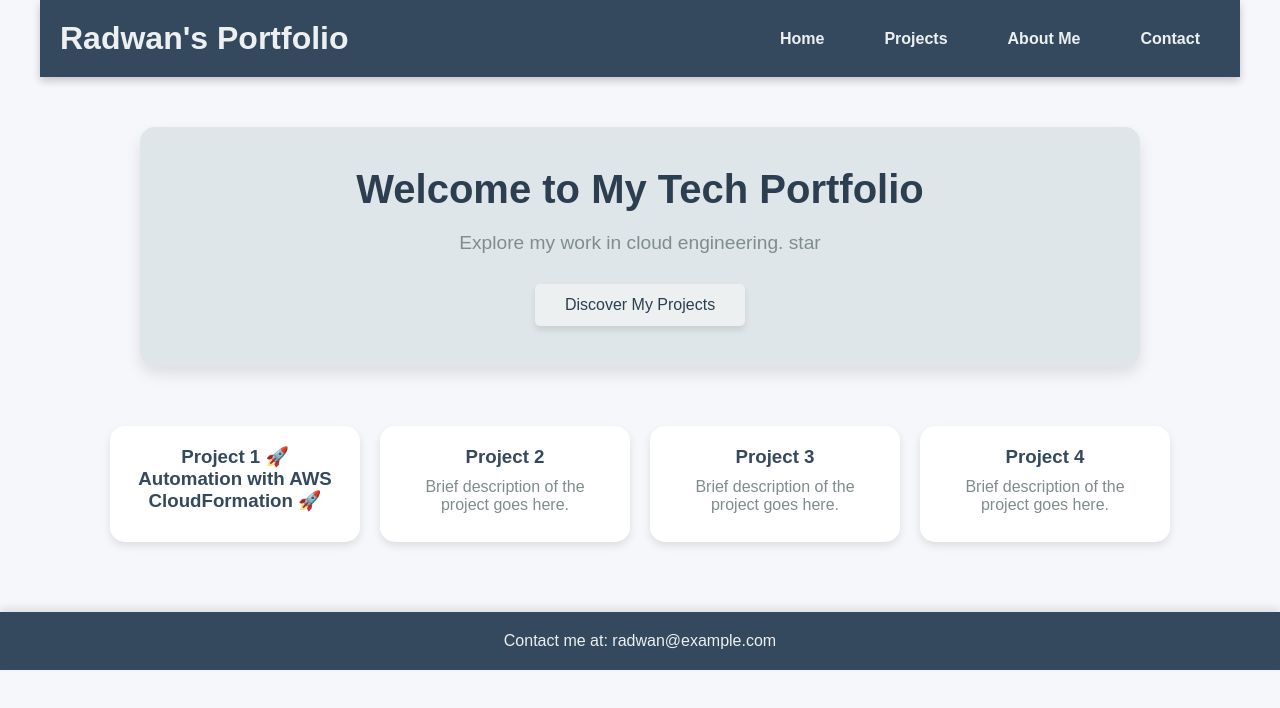
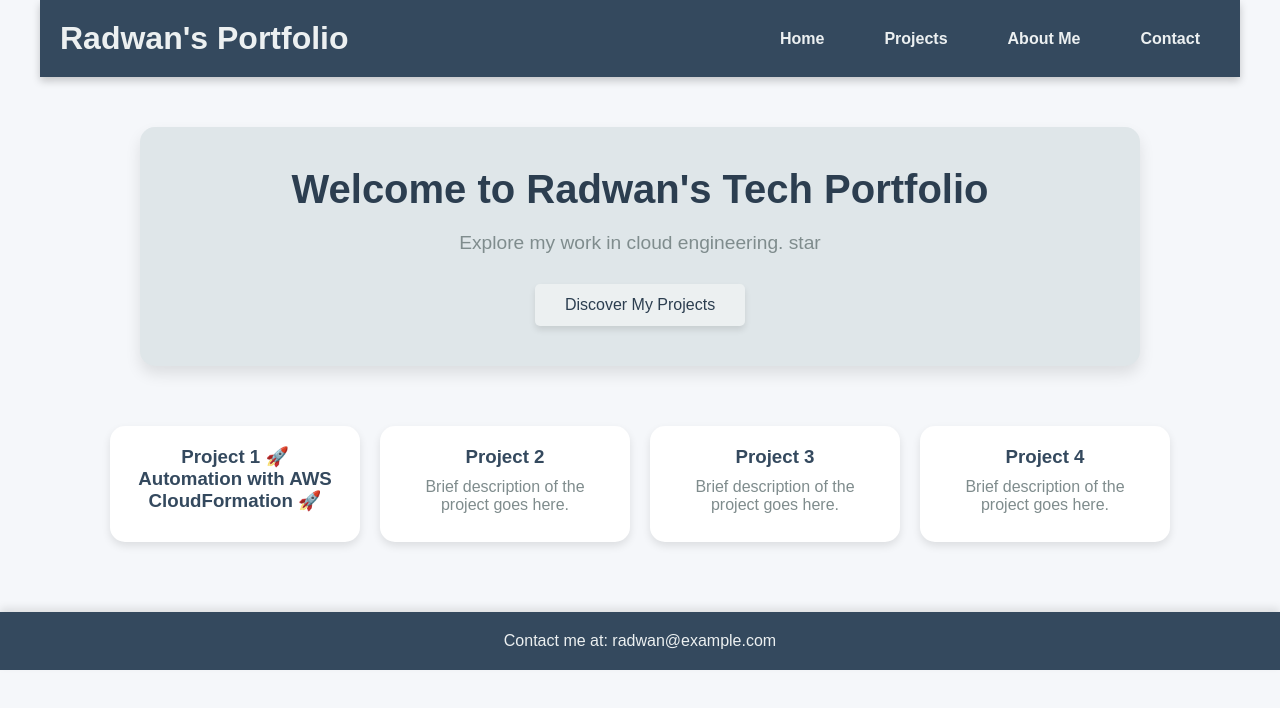
Before and after one commit to Radwan365/RadwanCICDpipeline, a plain HTML site: page website/index.html in a window 1280 px wide. Drawn offline with Linux system fonts and the light colour scheme.

Commit message:
updated hero

```diff
--- a/website/index.html
+++ b/website/index.html
@@ -169,7 +169,7 @@
 
     <!-- Hero Section -->
     <section class="hero">
-        <h2>Welcome to My Tech Portfolio</h2>
+        <h2>Welcome to Radwan's Tech Portfolio</h2>
         <p>Explore my work in cloud engineering. star</p>
         <button>Discover My Projects</button>
     </section>
```
